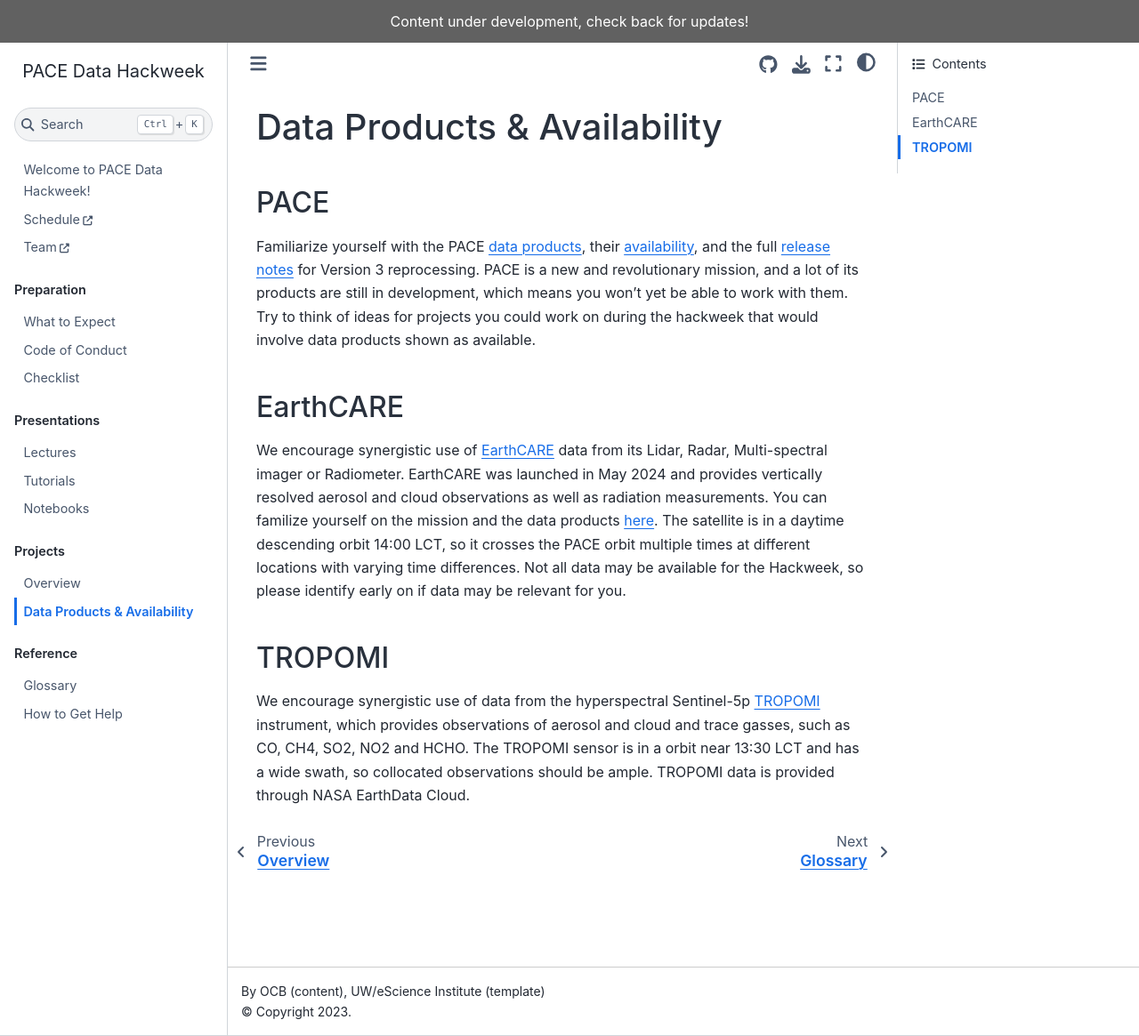
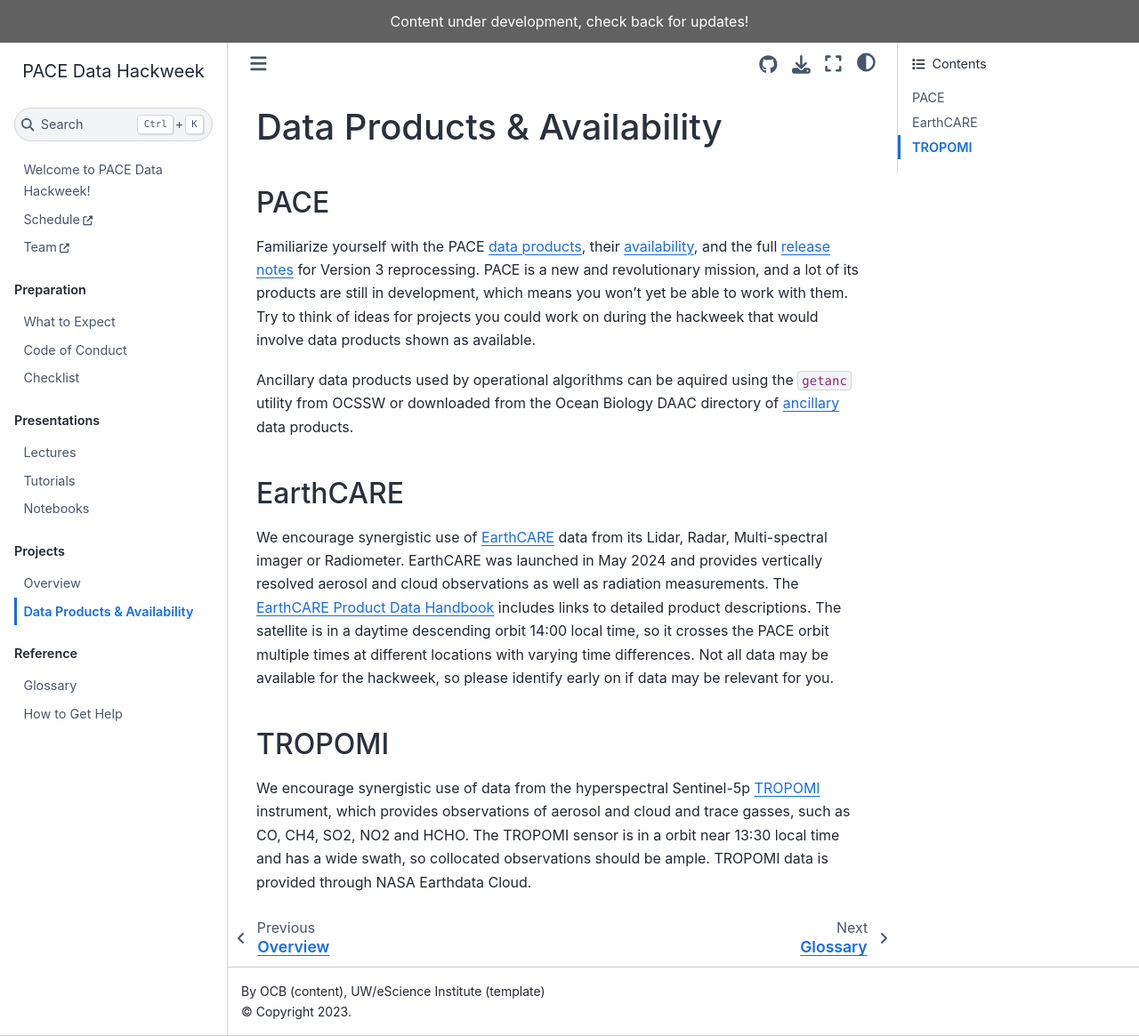
Before and after one commit to PACEHackWeek/pace-2025, a Jupyter Book: the page built from book/projects/satellite_data_availability.md, in a window 1280 px wide and 1165 px high. Shown: the whole window at 89% size. Built offline with Jupyter Book 1.0.4 settings and Sphinx 7.4.7 and the Sphinx Book theme 1.1.4, drawn with Linux system fonts in a browser that asks for light colours.

Commit message:
note about ancillary data and cleanup

```diff
--- a/book/projects/satellite_data_availability.md
+++ b/book/projects/satellite_data_availability.md
@@ -1,33 +1,32 @@
 # Data Products & Availability
 
 ## PACE
+
 Familiarize yourself with the PACE [data products], their [availability], and the full [release notes] for Version 3 reprocessing.
 PACE is a new and revolutionary mission, and a lot of its products are still in development, which means you won’t yet be able to work with them.
 Try to think of ideas for projects you could work on during the hackweek that would involve data products shown as available.
 
+Ancillary data products used by operational algorithms can be aquired using the `getanc` utility from OCSSW or downloaded from the Ocean Biology DAAC directory of [ancillary] data products.
+
 ## EarthCARE
-We encourage synergistic use of [EarthCARE] data from its Lidar, Radar, Multi-spectral imager or Radiometer. EarthCARE was launched in May 2024 and provides vertically resolved aerosol and cloud observations as well as radiation measurements. You can familize yourself on the mission and the data products [here]. The satellite is in a daytime descending orbit 14:00 LCT, so it crosses the PACE orbit multiple times at different locations with varying time differences. Not all data may be available for the Hackweek, so please identify early on if data may be relevant for you.
+
+We encourage synergistic use of [EarthCARE] data from its Lidar, Radar, Multi-spectral imager or Radiometer.
+EarthCARE was launched in May 2024 and provides vertically resolved aerosol and cloud observations as well as radiation measurements.
+The [EarthCARE Product Data Handbook] includes links to detailed product descriptions.
+The satellite is in a daytime descending orbit 14:00 local time, so it crosses the PACE orbit multiple times at different locations with varying time differences.
+Not all data may be available for the hackweek, so please identify early on if data may be relevant for you.
 
 ## TROPOMI
-We encourage synergistic use of data from the hyperspectral Sentinel-5p [TROPOMI] instrument, which provides observations of aerosol and cloud and trace gasses, such as CO, CH4, SO2, NO2 and HCHO. The TROPOMI sensor is in a orbit near 13:30 LCT and has a wide swath, so collocated observations should be ample. TROPOMI data is provided through NASA EarthData Cloud.
+
+We encourage synergistic use of data from the hyperspectral Sentinel-5p [TROPOMI] instrument, which provides observations of aerosol and cloud and trace gasses, such as CO, CH4, SO2, NO2 and HCHO.
+The TROPOMI sensor is in a orbit near 13:30 local time and has a wide swath, so collocated observations should be ample.
+TROPOMI data is provided through NASA Earthdata Cloud.
 
 
 [data products]: https://pace.oceansciences.org/data.htm
 [availability]: https://pace.oceansciences.org/data_table.htm
 [release notes]: https://oceancolor.gsfc.nasa.gov/data/reprocessing/V3.0/pace-oci/
+[ancillary]: https://oceandata.sci.gsfc.nasa.gov/directdataaccess/Ancillary/
 [EarthCARE]: https://earth.esa.int/eogateway/missions/earthcare
-[here]: https://earthcarehandbook.earth.esa.int/
+[EarthCARE Product Data Handbook]: https://earthcarehandbook.earth.esa.int/
 [TROPOMI]: https://www.tropomi.eu/
-
-<!--
-Include:
-PACE
-highlights
-link to https://pace.oceansciences.org/data.htm
-EarthCARE
-TROPOMI
-Other data
-ancillary OB.DAAC data
-how to upload before hackweek to /shared
-how to upload before hackweek to S3 storage
--->
```
